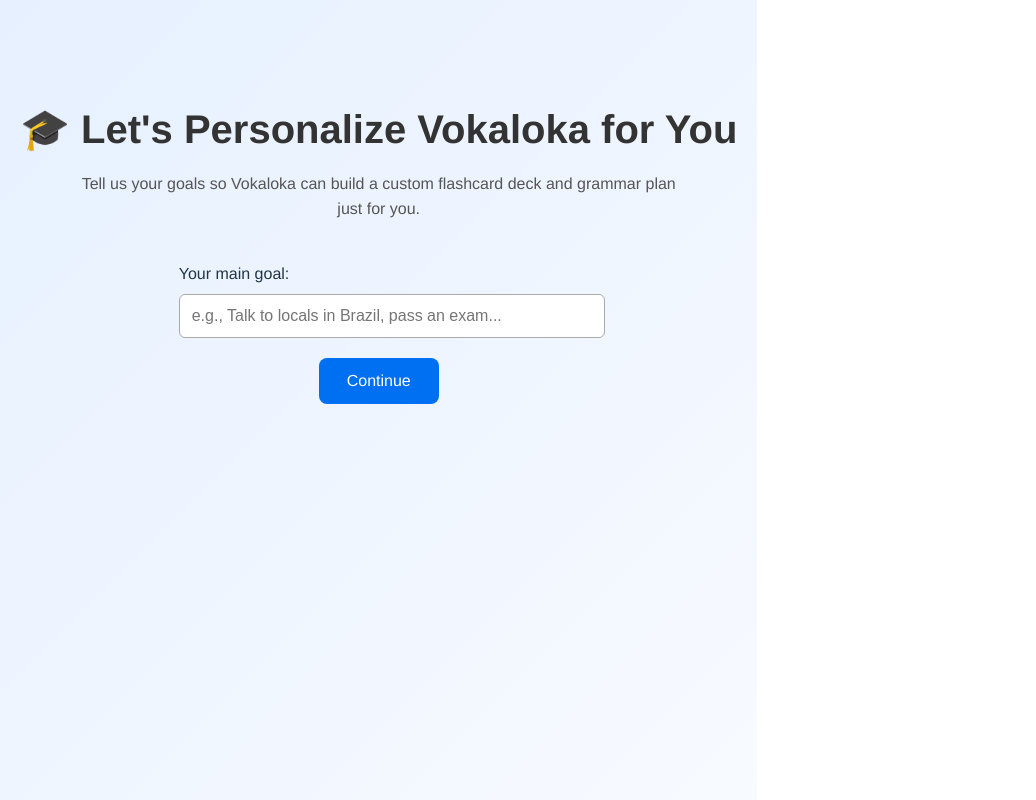
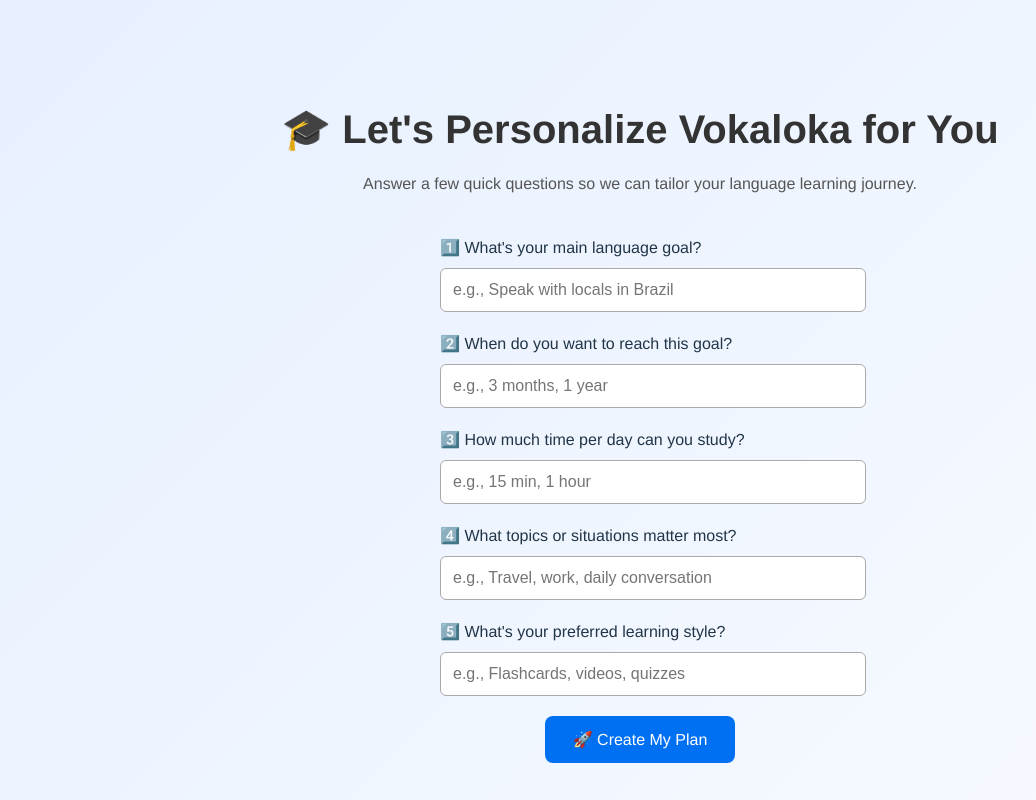
Before and after one commit to aidanshayy/VokaLoka, a React (Vite) app in the folder vokaloka/: page /onboarding in a window 1280 px wide. Shown: the top 800 px of the page, without its empty margins (0-1036 px from the left). Built offline with nearby package versions, Linux system fonts and the light colour scheme.

Commit message:
Updates to the onboarding page and landing page

```diff
--- a/vokaloka/src/App.css
+++ b/vokaloka/src/App.css
@@ -1,34 +1,32 @@
 html, body, #root {
-  width: 100%;
-  height: 100%;
   margin: 0;
   padding: 0;
+  width: 100%;
+  min-height: 100%;
   box-sizing: border-box;
+  overflow-x: hidden;
 }
 
 * {
   box-sizing: inherit;
 }
 
-body {
-  overflow-x: hidden;
-}
-
-html, body, #root {
-  margin: 0;
-  padding: 0;
-  height: 100%;
-  width: 100%;
-  background: #0070f3; /* full-page blue background */
-}
-
-
+/* REMOVE THIS:
 #root {
   max-width: 1280px;
   margin: 0 auto;
   padding: 2rem;
   text-align: center;
 }
+*/
+
+#root {
+  width: 100%;
+  min-height: 100%;
+  overflow-x: hidden;
+}
+
+/* Keep your other styles intact: */
 
 .logo {
   height: 6em;
--- a/vokaloka/src/index.css
+++ b/vokaloka/src/index.css
@@ -24,10 +24,10 @@
 
 body {
   margin: 0;
-  display: flex;
-  place-items: center;
-  min-width: 320px;
+  padding: 0;
+  min-width: 100%;
   min-height: 100vh;
+  overflow-x: hidden;
 }
 
 h1 {
--- a/vokaloka/src/pages/LandingPage.tsx
+++ b/vokaloka/src/pages/LandingPage.tsx
@@ -2,34 +2,19 @@
 
 export default function HomePage() {
   return (
-    <div style={styles.container}>
+   <div style={styles.container}>
       {/* Subtle gradient background */}
       <div style={styles.gradient}></div>
 
-      {/* Management Tab */}
-      <div style={styles.managementTab}>
-        <span style={styles.managementTitle}>Management</span>
-        <div style={styles.managementButtons}>
-          <Link to="/dashboard">
-            <button style={styles.managementButton}>Dashboard</button>
-          </Link>
-          <Link to="/users">
-            <button style={styles.managementButton}>Users</button>
-          </Link>
-          <Link to="/settings">
-            <button style={styles.managementButton}>Settings</button>
-          </Link>
-        </div>
-      </div>
 
       {/* Main hero content */}
       <div style={styles.hero}>
-        <h1 style={styles.title}>Vokaloka</h1>
+        <h1 style={styles.title}>Welcome to VokaLoka</h1>
         <p style={styles.subtitle}>
           Personalized, AI-powered language learning. Smarter flashcards. Adaptive practice. Master a language on your terms.
         </p>
         <Link to="/onboarding">
-          <button style={styles.button}>Get Started Free</button>
+          <button style={styles.button}>Start Here</button>
         </Link>
       </div>
     </div>
@@ -42,7 +27,7 @@
     width: '100vw',
     height: '100vh',
     background:
-      'linear-gradient(135deg, #1e3c72 0%, #2a5298 50%, #1e3c72 100%)',
+      'linear-gradient(135deg,rgb(186, 200, 221) 0%, #2a5298 50%, #1e3c72 100%)',
     overflow: 'hidden',
     display: 'flex',
     justifyContent: 'center',
@@ -69,7 +54,7 @@
     padding: '0 20px',
   },
   title: {
-    fontSize: '4rem',
+    fontSize: 'rem',
     marginBottom: '20px',
     fontWeight: 800,
     letterSpacing: '1px',
@@ -91,37 +76,6 @@
     cursor: 'pointer',
     transition: 'transform 0.3s ease',
   },
-  managementTab: {
-    position: 'absolute' as const,
-    top: '20px',
-    right: '20px',
-    backgroundColor: 'rgba(255,255,255,0.9)',
-    padding: '10px',
-    borderRadius: '8px',
-    boxShadow: '0 2px 8px rgba(0,0,0,0.2)',
-    zIndex: 3,
-  },
-  managementTitle: {
-    fontWeight: 700,
-    fontSize: '1rem',
-    marginBottom: '8px',
-    display: 'block',
-    color: '#2a5298',
-    textAlign: 'center' as const,
-  },
-  managementButtons: {
-    display: 'flex',
-    flexDirection: 'column' as const,
-    gap: '8px',
-  },
-  managementButton: {
-    fontSize: '0.9rem',
-    padding: '8px 16px',
-    borderRadius: '4px',
-    border: 'none',
-    backgroundColor: '#2a5298',
-    color: '#fff',
-    cursor: 'pointer',
-    transition: 'background 0.3s ease',
-  },
+
+
 };
--- a/vokaloka/src/pages/OnboardingPage.tsx
+++ b/vokaloka/src/pages/OnboardingPage.tsx
@@ -3,11 +3,24 @@
 
 export default function OnboardingPage() {
   const navigate = useNavigate();
-  const [goal, setGoal] = useState('');
+  const [answers, setAnswers] = useState({
+    goal: '',
+    timeframe: '',
+    studyTime: '',
+    topics: '',
+    preferredStyle: '',
+  });
+
+  const handleChange = (e: React.ChangeEvent<HTMLInputElement>) => {
+    setAnswers({
+      ...answers,
+      [e.target.name]: e.target.value,
+    });
+  };
 
   const handleSubmit = (e: React.FormEvent) => {
     e.preventDefault();
-    console.log('User goal:', goal);
+    console.log('Onboarding answers:', answers);
     navigate('/dashboard');
   };
 
@@ -15,24 +28,77 @@
     <div style={styles.container}>
       <h1 style={styles.title}>🎓 Let's Personalize Vokaloka for You</h1>
       <p style={styles.subtitle}>
-        Tell us your goals so Vokaloka can build a custom flashcard deck and grammar plan just for you.
+        Answer a few quick questions so we can tailor your language learning journey.
       </p>
 
       <form onSubmit={handleSubmit} style={styles.form}>
         <label style={styles.label}>
-          Your main goal:
+          1️⃣ What's your main language goal?
           <input
+            name="goal"
             type="text"
-            value={goal}
-            onChange={(e) => setGoal(e.target.value)}
-            placeholder="e.g., Talk to locals in Brazil, pass an exam..."
+            value={answers.goal}
+            onChange={handleChange}
+            placeholder="e.g., Speak with locals in Brazil"
+            style={styles.input}
+            required
+          />
+        </label>
+
+        <label style={styles.label}>
+          2️⃣ When do you want to reach this goal?
+          <input
+            name="timeframe"
+            type="text"
+            value={answers.timeframe}
+            onChange={handleChange}
+            placeholder="e.g., 3 months, 1 year"
+            style={styles.input}
+            required
+          />
+        </label>
+
+        <label style={styles.label}>
+          3️⃣ How much time per day can you study?
+          <input
+            name="studyTime"
+            type="text"
+            value={answers.studyTime}
+            onChange={handleChange}
+            placeholder="e.g., 15 min, 1 hour"
+            style={styles.input}
+            required
+          />
+        </label>
+
+        <label style={styles.label}>
+          4️⃣ What topics or situations matter most?
+          <input
+            name="topics"
+            type="text"
+            value={answers.topics}
+            onChange={handleChange}
+            placeholder="e.g., Travel, work, daily conversation"
+            style={styles.input}
+            required
+          />
+        </label>
+
+        <label style={styles.label}>
+          5️⃣ What's your preferred learning style?
+          <input
+            name="preferredStyle"
+            type="text"
+            value={answers.preferredStyle}
+            onChange={handleChange}
+            placeholder="e.g., Flashcards, videos, quizzes"
             style={styles.input}
             required
           />
         </label>
 
         <button type="submit" style={styles.button}>
-          Continue
+          🚀 Create My Plan
         </button>
       </form>
     </div>
@@ -46,6 +112,7 @@
     fontFamily: 'Helvetica, Arial, sans-serif',
     background: 'linear-gradient(135deg, #e6f0ff, #f9fbff)',
     minHeight: '100vh',
+
   },
   title: {
     fontSize: '2.5rem',
```
